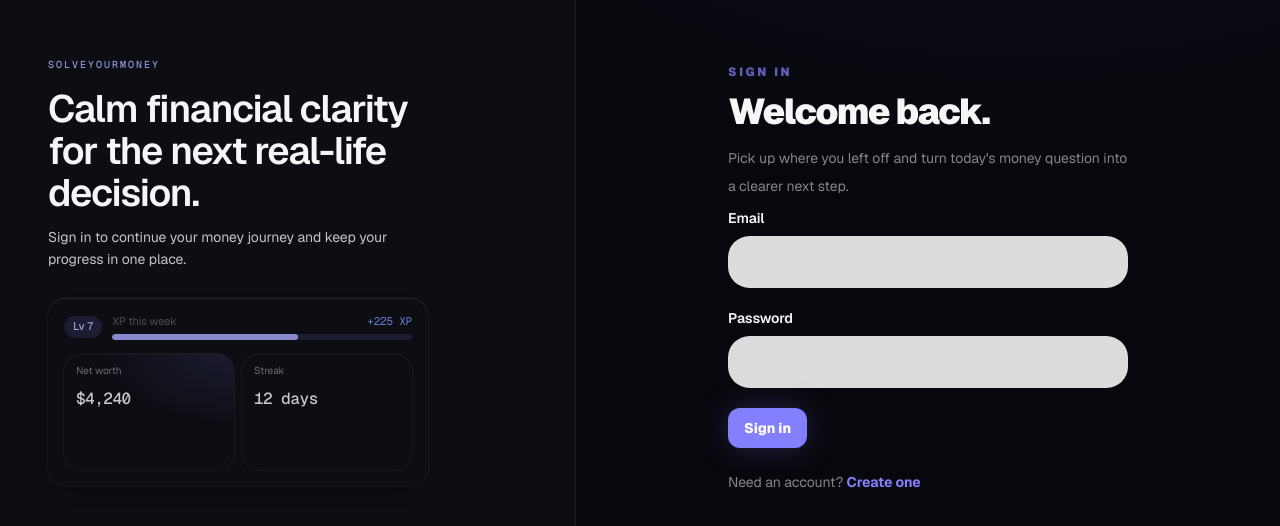
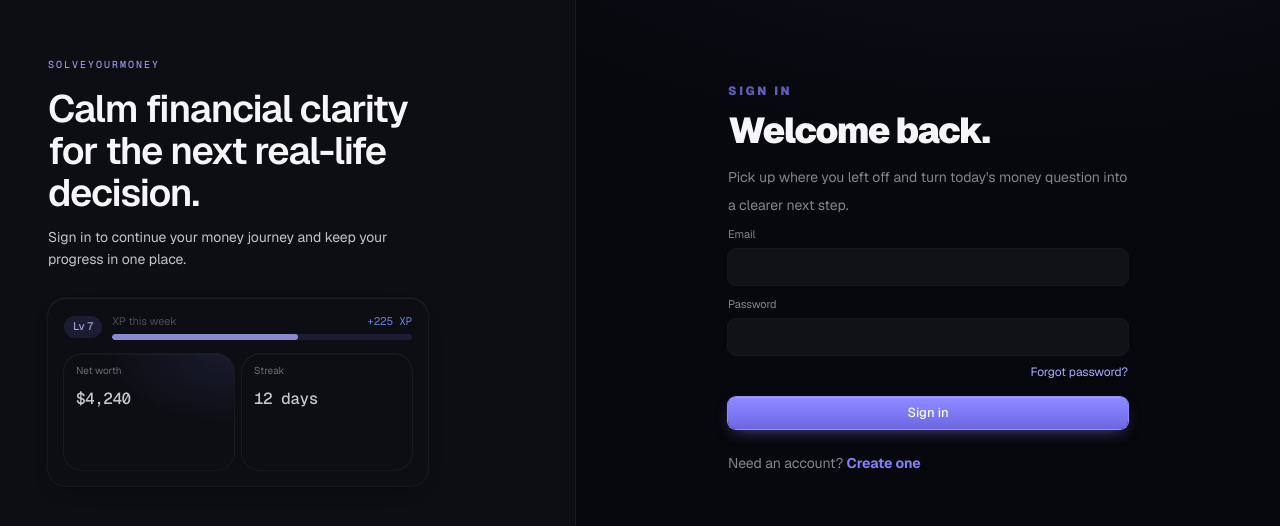
Before and after one commit to ggg6r34t/solveyourmoney, a Next.js app: page /sign-in in a window 1280 px wide. Shown: the part 126-652 px from the top of the page. Built offline with nearby package versions, Linux system fonts and the light colour scheme; no server answers.

Commit message:
feat(auth): rewrite auth-forms with design token styles

```diff
--- a/components/forms/auth-forms.tsx
+++ b/components/forms/auth-forms.tsx
@@ -1,26 +1,33 @@
 "use client";
 
 import { useActionState } from "react";
+import { useFormStatus } from "react-dom";
+import Link from "next/link";
 import {
   signInAction,
   signUpAction,
   type AuthFormState,
 } from "@/server/actions/auth";
-import { SubmitButton } from "./submit-button";
 
-const initialState: AuthFormState = {
-  status: "idle",
-  message: "",
-};
+const initialState: AuthFormState = { status: "idle", message: "" };
 
 export function SignInForm() {
   const [state, action] = useActionState(signInAction, initialState);
-
   return (
-    <form action={action} className="space-y-5">
+    <form action={action} style={{ display: "flex", flexDirection: "column", gap: 12 }}>
       <Field label="Email" name="email" type="email" />
-      <Field label="Password" name="password" type="password" />
-      <SubmitButton>Sign in</SubmitButton>
+      <div>
+        <Field label="Password" name="password" type="password" />
+        <div style={{ textAlign: "right", marginTop: 6 }}>
+          <Link
+            href={"/forgot-password" as any}
+            style={{ fontSize: 12, color: "var(--primary-glow)", textDecoration: "none" }}
+          >
+            Forgot password?
+          </Link>
+        </div>
+      </div>
+      <SubmitButton pendingText="Signing in…">Sign in</SubmitButton>
       <FormMessage state={state} />
     </form>
   );
@@ -28,13 +35,12 @@
 
 export function SignUpForm() {
   const [state, action] = useActionState(signUpAction, initialState);
-
   return (
-    <form action={action} className="space-y-5">
+    <form action={action} style={{ display: "flex", flexDirection: "column", gap: 12 }}>
       <Field label="Name" name="displayName" />
       <Field label="Email" name="email" type="email" />
       <Field label="Password" name="password" type="password" />
-      <SubmitButton>Create account</SubmitButton>
+      <SubmitButton pendingText="Creating account…">Create account</SubmitButton>
       <FormMessage state={state} />
     </form>
   );
@@ -50,24 +56,63 @@
   type?: string;
 }) {
   return (
-    <label className="block text-sm font-semibold text-foreground">
-      <span>{label}</span>
+    <label style={{ display: "flex", flexDirection: "column", gap: 6 }}>
+      <span className="f-xs muted">{label}</span>
       <input
         required
         name={name}
         type={type}
-        className="soft-focus-ring mt-2 h-13 w-full rounded-[1.35rem] border border-border bg-white/86 px-4 outline-none transition focus:border-primary"
+        style={{
+          height: 36,
+          background: "oklch(1 0 0 / 0.04)",
+          border: 0,
+          color: "var(--fg)",
+          font: "inherit",
+          padding: "0 12px",
+          borderRadius: 8,
+          boxShadow: "0 0 0 1px var(--line)",
+          outline: "none",
+          fontSize: 13,
+          width: "100%",
+        }}
       />
     </label>
   );
 }
 
+function SubmitButton({
+  children,
+  pendingText,
+}: {
+  children: React.ReactNode;
+  pendingText: string;
+}) {
+  const { pending } = useFormStatus();
+  return (
+    <button
+      className="btn primary"
+      type="submit"
+      disabled={pending}
+      style={{ width: "100%", marginTop: 4 }}
+    >
+      {pending ? pendingText : children}
+    </button>
+  );
+}
+
 function FormMessage({ state }: { state: AuthFormState }) {
   if (!state.message) return null;
-
   return (
-    <p className="rounded-[1.35rem] border border-danger/20 bg-danger-soft p-3 text-sm text-danger">
+    <div
+      style={{
+        background: "var(--danger-soft)",
+        color: "var(--danger)",
+        borderRadius: 8,
+        padding: "10px 12px",
+        fontSize: 13,
+      }}
+    >
       {state.message}
-    </p>
+    </div>
   );
 }
```
